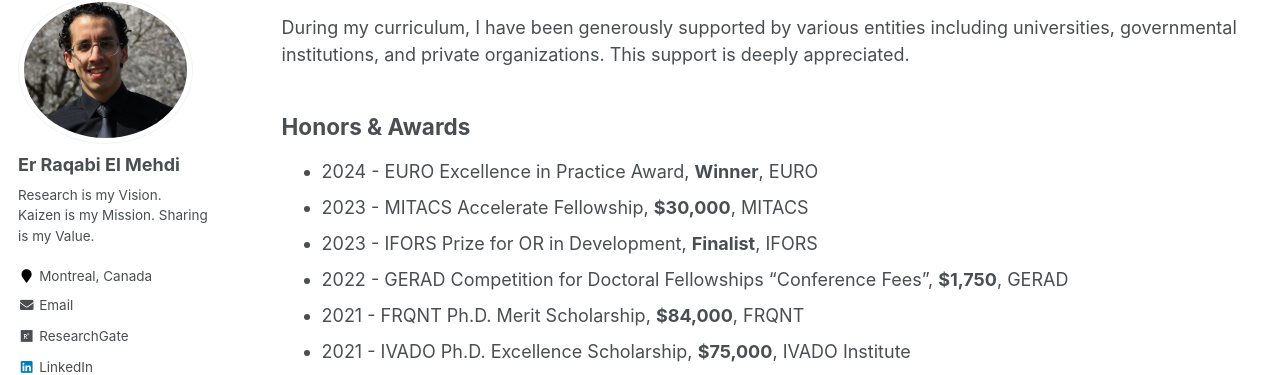
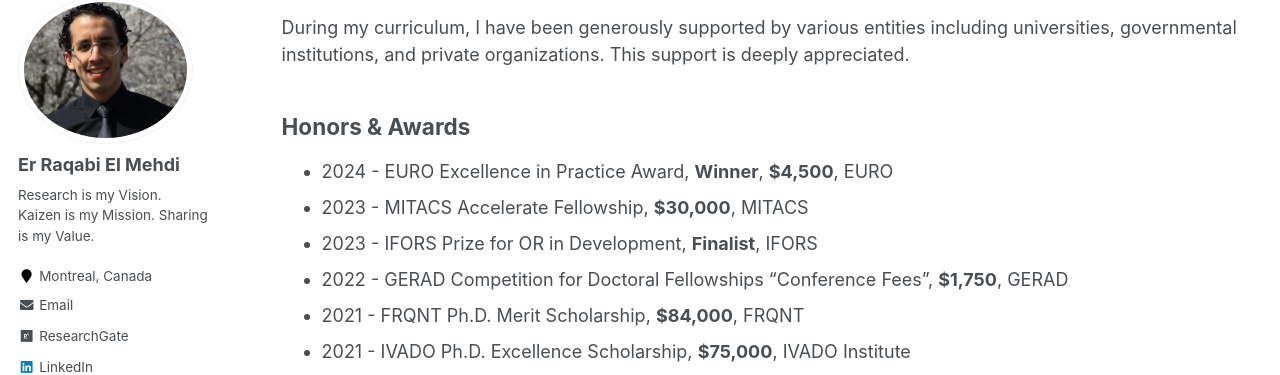
Before and after one commit to RqbMedi/rqbmedi.github.io, a Jekyll site: the page built from _pages/awards.md, in a window 1280 px wide and 900 px high. Shown: the part 122-497 px from the top of the window. Built offline with Jekyll 4.4.1, drawn with Linux system fonts in a browser that asks for light colours; some web fonts are replaced.

Commit message:
Update awards.md

```diff
--- a/_pages/awards.md
+++ b/_pages/awards.md
@@ -11,7 +11,7 @@ During my curriculum, I have been generously supported by various entities inclu
 
 Honors & Awards
 ------
-- 2024 - EURO Excellence in Practice Award, **Winner**, EURO
+- 2024 - EURO Excellence in Practice Award, **Winner**, **$4,500**, EURO
 - 2023 - MITACS Accelerate Fellowship, **$30,000**, MITACS
 - 2023 - IFORS Prize for OR in Development, **Finalist**, IFORS
 - 2022 - GERAD Competition for Doctoral Fellowships "Conference Fees", **$1,750**, GERAD
```
